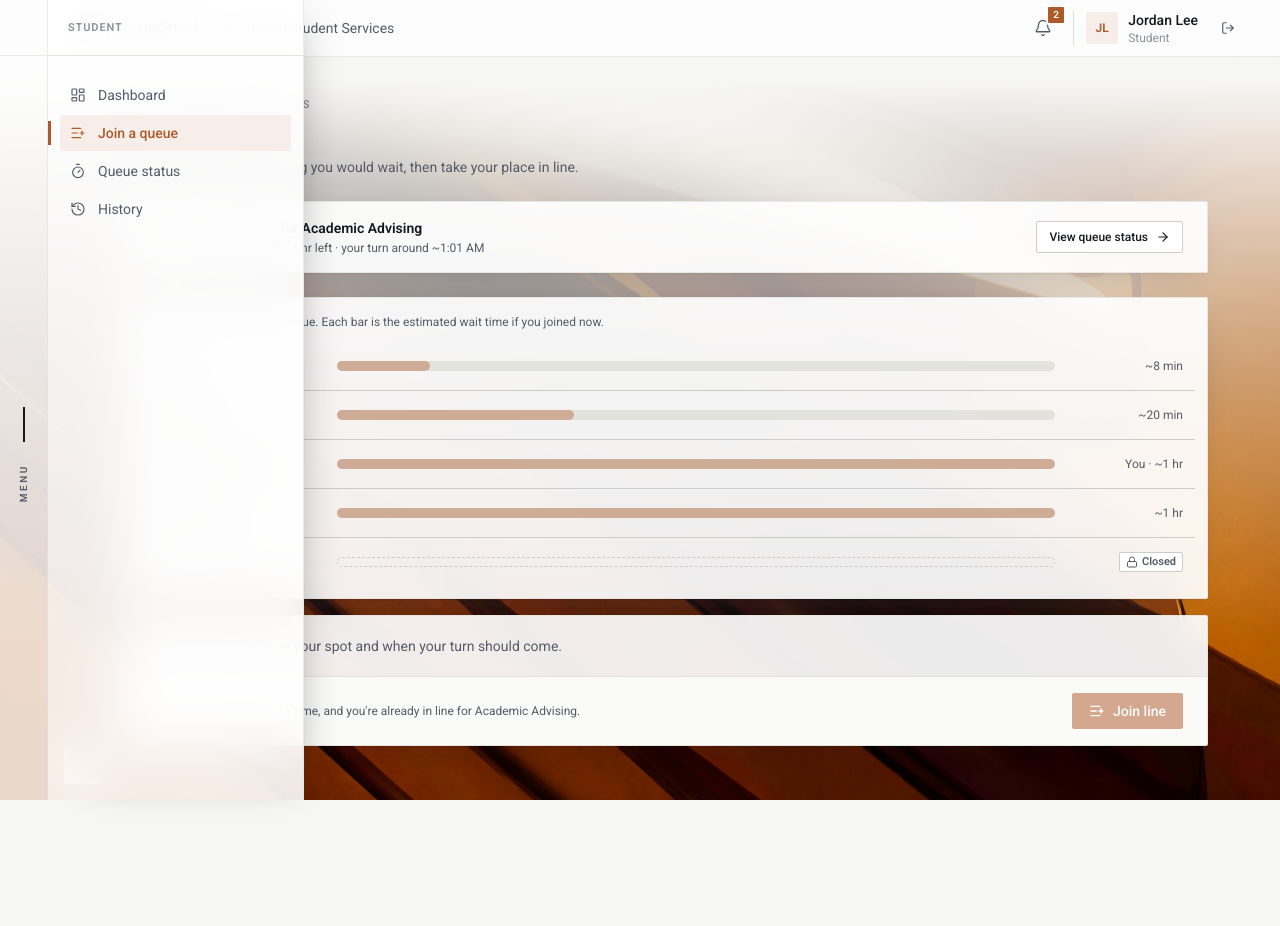
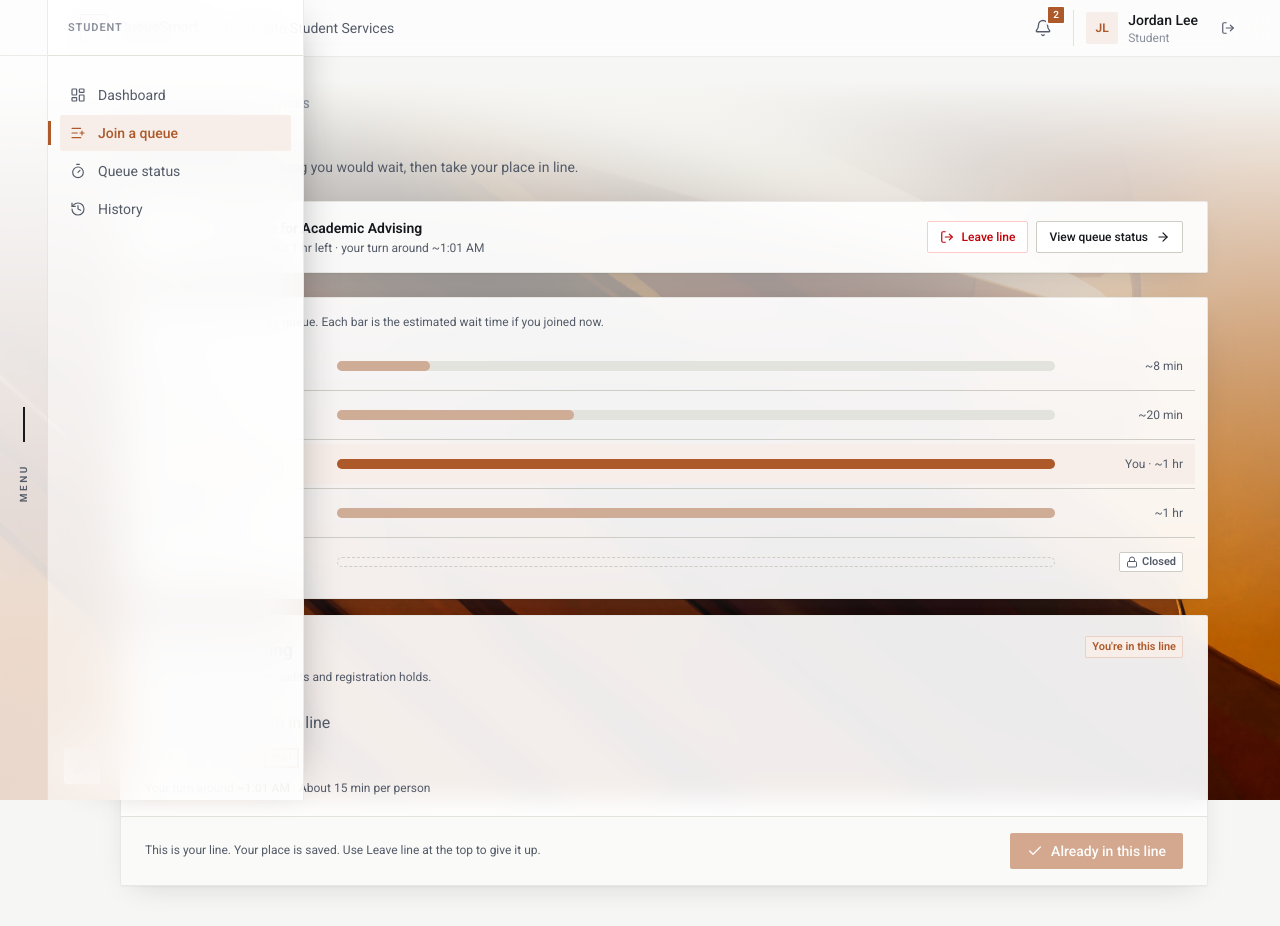
Before and after one commit to Paz77/smart-queue, a React (Vite) app in the folder frontend/: page /app/join in a window 1280 px wide. Before the commit the page ends 800 px from the top, so only its background shows below. Built offline with nearby package versions, Linux system fonts and the light colour scheme.

Commit message:
Added: leave queue, confirm, empty state to join queue page

```diff
--- a/frontend/src/pages/user/JoinQueue.jsx
+++ b/frontend/src/pages/user/JoinQueue.jsx
@@ -1,8 +1,10 @@
-import { ArrowRight, Check, ListPlus, Lock } from 'lucide-react'
+import { ArrowRight, Check, ListPlus, ListX, Lock, LogOut } from 'lucide-react'
 import { useEffect, useState } from 'react'
 import { Link, useSearchParams } from 'react-router-dom'
 import { Button } from '../../components/Button'
 import { Card } from '../../components/Card'
+import { EmptyState } from '../../components/EmptyState'
+import { Modal } from '../../components/Modal'
 import { PageHeader } from '../../components/PageHeader'
 import { useOrganization } from '../../context/organization'
 import { useQueue } from '../../context/queue'
@@ -27,10 +29,11 @@ function turnAround(now, minutes) {
 }
 
 export default function JoinQueue() {
-  const { services, entriesFor, myEntry, joinQueue } = useQueue()
+  const { services, entriesFor, myEntry, joinQueue, leaveQueue } = useQueue()
   const { organization } = useOrganization()
   const [searchParams, setSearchParams] = useSearchParams()
   const [error, setError] = useState('')
+  const [leaving, setLeaving] = useState(false)
   const now = useNow()
 
   const people = organization.personPlural?.toLowerCase() ?? 'people'
@@ -51,9 +54,9 @@ export default function JoinQueue() {
     ...all.filter((service) => !service.isOpen),
   ]
 
-  //?service=<id> picks a service, so the dashboard tiles can link straight to it
-  const selected = rows.find((service) => service.id === searchParams.get('service')) ?? null
   const mine = rows.find((service) => service.isMine) ?? null
+  //?service=<id> picks a service, so the dashboard tiles can link straight to it; otherwise your own line is shown
+  const selected = rows.find((service) => service.id === searchParams.get('service')) ?? mine
   //You can only hold one place at a time, and closed lines take no one new
   const canJoin = Boolean(selected?.isOpen) && !activeEntry
   const join = { selected, mine, canJoin, error, people }
@@ -61,6 +64,13 @@ export default function JoinQueue() {
   function pick(serviceId) {
     setSearchParams({ service: serviceId }, { replace: true })
     setError('')
+  }
+
+  //Give up your place; if no other line is picked, keep this one picked so joining again is one click
+  function confirmLeave() {
+    setLeaving(false)
+    if (!searchParams.get('service')) setSearchParams({ service: mine.id }, { replace: true })
+    leaveQueue()
   }
 
   function handleSubmit(event) {
@@ -82,17 +92,66 @@ export default function JoinQueue() {
         description="Pick a service to see how long you would wait, then take your place in line."
       />
 
-      <div aria-live="polite">{mine && <InLineCard service={mine} />}</div>
+      <div aria-live="polite">{mine && <InLineCard service={mine} onLeave={() => setLeaving(true)} />}</div>
 
+      {rows.length === 0 ? (
+        <NoServices organizationName={organization.name} />
+      ) : (
         <form noValidate onSubmit={handleSubmit}>
           <WaitComparison rows={rows} selected={selected} onPick={pick} join={join} />
         </form>
+      )}
+
+      {mine && (
+        <LeaveConfirm service={mine} open={leaving} onStay={() => setLeaving(false)} onLeave={confirmLeave} />
+      )}
     </>
   )
 }
 
+//Shown in place of the bars when the organization has no services yet
+function NoServices({ organizationName }) {
+  return (
+    <Card>
+      <EmptyState
+        icon={ListX}
+        title="No services to join yet"
+        description={`${organizationName} hasn't opened any lines. Check back soon.`}
+        action={
+          <Button variant="secondary" as={Link} to="/app/dashboard">
+            Back to dashboard
+          </Button>
+        }
+      />
+    </Card>
+  )
+}
+
+//The "are you sure?" box before giving up your place
+function LeaveConfirm({ service, open, onStay, onLeave }) {
+  return (
+    <Modal
+      open={open}
+      onClose={onStay}
+      title={`Leave ${service.name}?`}
+      description={`You're ${ordinal(service.spot)} in line. If you leave, everyone behind you moves up, and joining again puts you at the back of the line.`}
+      footer={
+        <>
+          <Button variant="secondary" onClick={onStay}>
+            Keep my place
+          </Button>
+          <Button variant="danger-solid" onClick={onLeave}>
+            <LogOut />
+            Leave line
+          </Button>
+        </>
+      }
+    />
+  )
+}
+
 //Shown once you hold a place in a line, since you can only be in one at a time
-function InLineCard({ service }) {
+function InLineCard({ service, onLeave }) {
   return (
     <Card className="mb-6 flex flex-wrap items-center gap-4 px-6 py-4">
       <div className="grid size-9 shrink-0 place-items-center rounded-sm border border-accent/20 bg-accent-soft text-accent">
@@ -104,10 +163,16 @@ function InLineCard({ service }) {
           {ordinal(service.spot)} in line · about {formatWait(service.wait)} left · your turn around ~{service.turnAt}
         </p>
       </div>
-      <Button variant="secondary" size="sm" as={Link} to="/app/status" className="w-full sm:w-auto">
+      <div className="flex w-full gap-2 sm:w-auto">
+        <Button variant="danger" size="sm" onClick={onLeave} className="flex-1 sm:flex-none">
+          <LogOut />
+          Leave line
+        </Button>
+        <Button variant="secondary" size="sm" as={Link} to="/app/status" className="flex-1 sm:flex-none">
           View queue status
           <ArrowRight />
         </Button>
+      </div>
     </Card>
   )
 }
@@ -116,12 +181,15 @@ function InLineCard({ service }) {
 function WaitComparison({ rows, selected, onPick, join }) {
   const longest = Math.max(1, ...rows.filter((service) => service.isOpen).map((service) => service.wait))
   const showWait = selected && (selected.isOpen || selected.isMine)
+  const allClosed = rows.every((service) => !service.isOpen)
 
   return (
     <>
       <Card className="p-3">
         <p className="px-3 pt-1 pb-3 text-xs text-ink-muted">
-          Choose Service to join its queue. Each bar is the estimated wait time if you joined now.
+          {allClosed
+            ? 'All lines are closed right now, so no one new can join. Check back soon.'
+            : 'Choose Service to join its queue. Each bar is the estimated wait time if you joined now.'}
         </p>
         <ul className="divide-y divide-line-strong">
           {rows.map((service) => (
@@ -249,17 +317,22 @@ function ClosedNote({ service, people }) {
 //The note and Join button at the bottom of the card
 function JoinBar({ join, className = '' }) {
   const { selected, mine, canJoin, error } = join
+  const inThisLine = Boolean(selected?.isMine)
 
   let note = 'You can leave the line at any time.'
-  if (mine) {
-    note = selected?.isMine
-      ? 'This is your line. Your place is saved.'
-      : `You can hold one place at a time, and you're already in line for ${mine.name}.`
+  if (inThisLine) {
+    note = 'This is your line. Your place is saved. Use Leave line at the top to give it up.'
   } else if (!selected) {
     note = 'Pick a service to see your wait.'
   } else if (!selected.isOpen) {
     note = `${selected.name} is closed, so no one new can join right now.`
+  } else if (mine) {
+    note = `You can only hold one place at a time. Leave ${mine.name} first to join ${selected.name}.`
   }
+
+  let label = 'Join line'
+  if (inThisLine) label = 'Already in this line'
+  else if (canJoin) label = `Join ${selected.name}`
 
   return (
     <div className={className}>
@@ -271,8 +344,8 @@ function JoinBar({ join, className = '' }) {
       <div className="flex flex-wrap items-center justify-between gap-3">
         <p className="min-w-48 flex-1 text-xs leading-relaxed text-ink-muted">{note}</p>
         <Button type="submit" disabled={!canJoin} className="w-full sm:w-auto">
-          <ListPlus />
-          {canJoin ? `Join ${selected.name}` : 'Join line'}
+          {inThisLine ? <Check /> : <ListPlus />}
+          {label}
         </Button>
       </div>
     </div>
```
Lines whose indentation alone changed are shown as unchanged.
